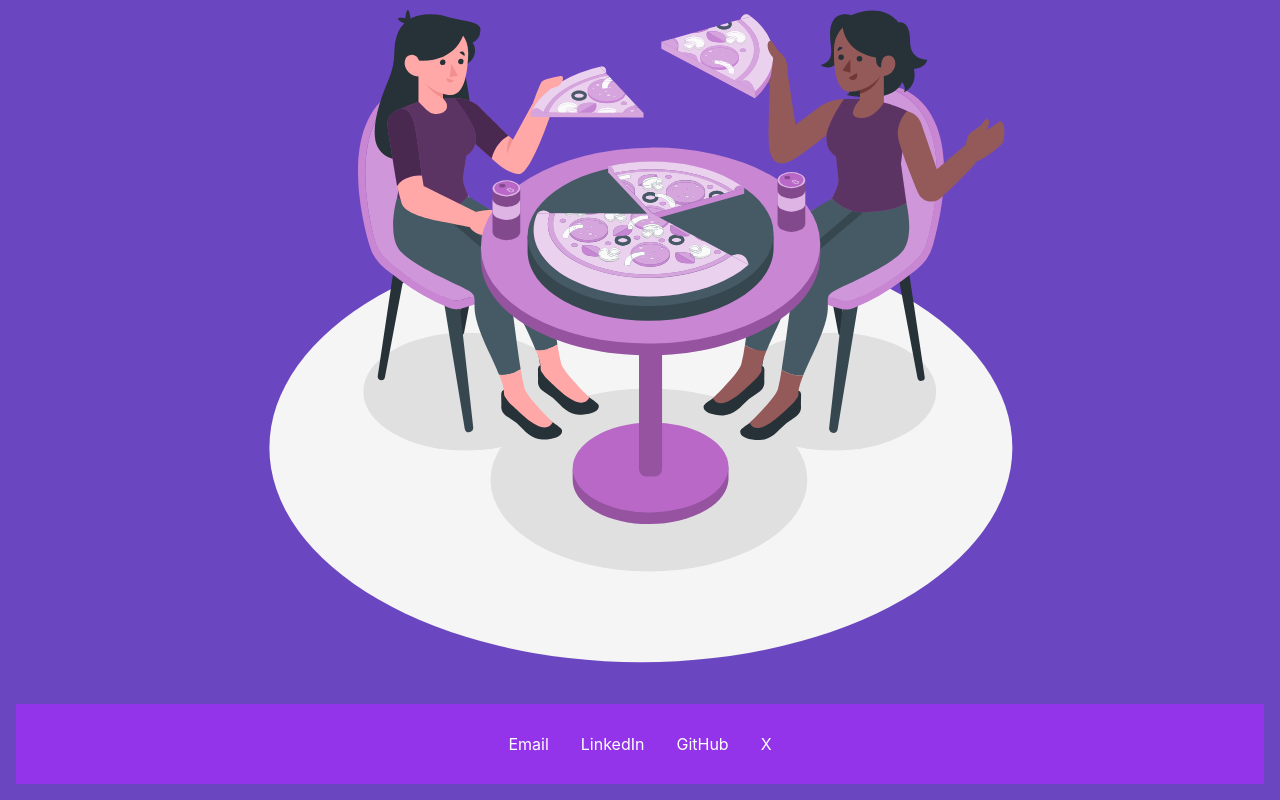
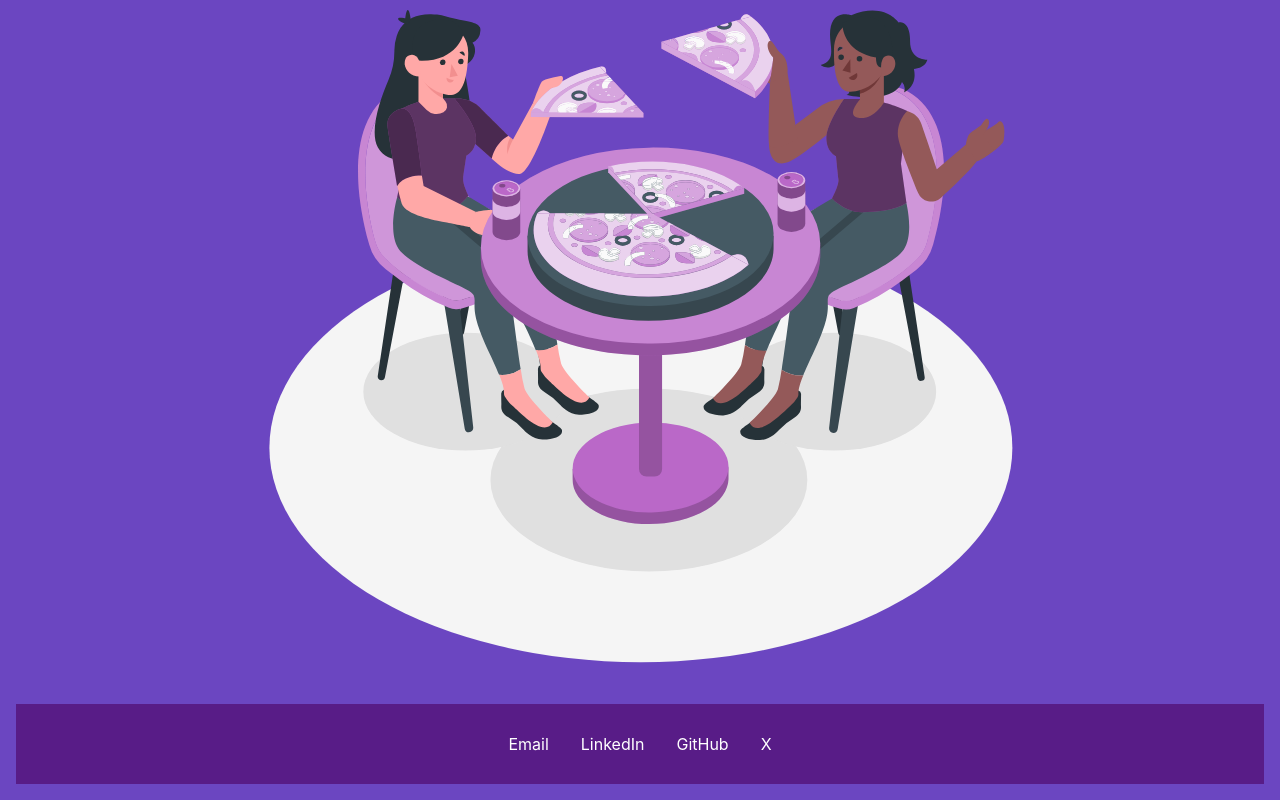
Before and after one commit to Mulindi123/pizzaHat-client, a React (Create React App) app: page / in a window 1280 px wide. Shown: the part 482-1282 px from the top of the page. Built offline with nearby package versions, Linux system fonts and the light colour scheme.

Commit message:
changes footer background color

```diff
--- a/src/components/Footer.js
+++ b/src/components/Footer.js
@@ -1,6 +1,6 @@
 const Footer = () => {
     return (
-        <div className="flex justify-center items-center h-20 bg-purple-600 text-white">
+        <div className="flex justify-center items-center h-20 bg-purple-900 text-white">
             <ul className="flex space-x-8">
                 <li>
                     <a href="mailto:medrine.mulindi@gmail.com" className="hover:underline">
```
